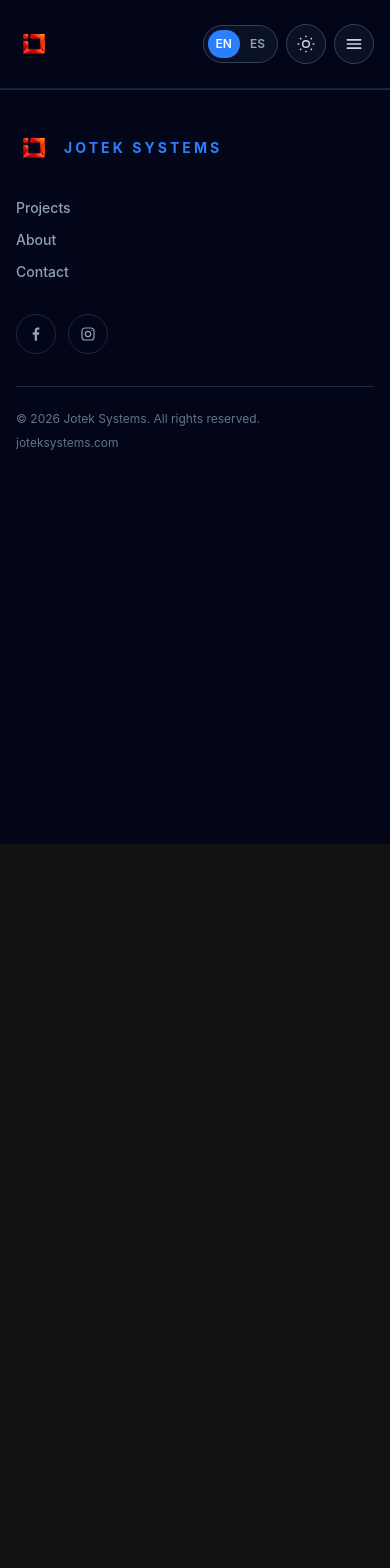
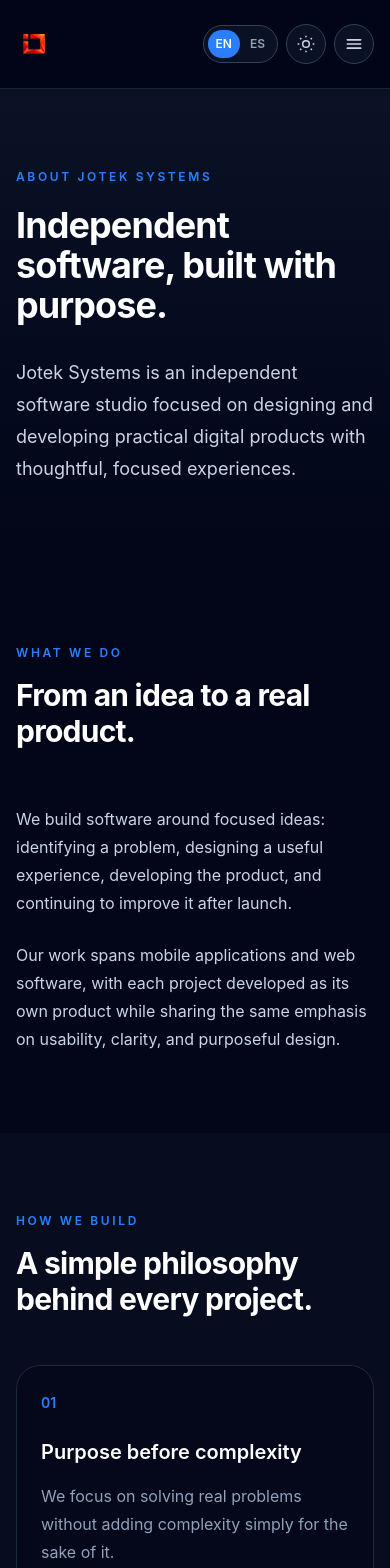
Before and after one commit to JTech-Dev/jotek-systems, a React (Vite) app: page /about in a window 390 px wide. Shown: the top 1568 px of the page. Before the commit the page ends 844 px from the top, so only its background shows below. Built offline with nearby package versions, Linux system fonts and the light colour scheme.

Commit message:
Add About page and GitHub Pages deployment

```diff
--- /dev/null
+++ b/public/404.html
@@ -0,0 +1,20 @@
+<!doctype html>
+<html>
+  <head>
+    <meta charset="utf-8" />
+    <title>Jotek Systems</title>
+
+    <script>
+      const path =
+        window.location.pathname +
+        window.location.search +
+        window.location.hash;
+
+      sessionStorage.setItem("jotek-redirect", path);
+
+      window.location.replace("/");
+    </script>
+  </head>
+
+  <body></body>
+</html>
--- a/src/App.tsx
+++ b/src/App.tsx
@@ -1,6 +1,7 @@
 import { Routes, Route } from "react-router-dom";
 
 import { HomePage } from "./pages/HomePage";
+import { AboutPage } from "./pages/AboutPage";
 import { ProjectPage } from "./pages/ProjectPage";
 import { useTheme } from "./context/ThemeContext";
 
@@ -25,6 +26,7 @@ function App() {
 
       <Routes>
         <Route path="/" element={<HomePage />} />
+        <Route path="/about" element={<AboutPage />} />
         <Route path="/projects/:projectId" element={<ProjectPage />} />
       </Routes>
 
--- a/src/components/layout/Header.tsx
+++ b/src/components/layout/Header.tsx
@@ -61,8 +61,8 @@ export function Header() {
             {t.nav.projects}
           </a>
 
-          <a
-            href="/#about"
+          <Link
+            to="/about"
             className={`text-sm font-medium transition-colors ${
               isDark
                 ? "text-slate-300 hover:text-white"
@@ -70,7 +70,7 @@ export function Header() {
             }`}
           >
             {t.nav.about}
-          </a>
+          </Link>
 
           <a
             href="/#contact"
@@ -155,8 +155,8 @@ export function Header() {
             {t.nav.projects}
           </a>
 
-          <a
-            href="/#about"
+          <Link
+            to="/about"
             onClick={closeMenu}
             className={`rounded-xl px-4 py-3 text-sm font-medium transition-colors ${
               isDark
@@ -165,7 +165,7 @@ export function Header() {
             }`}
           >
             {t.nav.about}
-          </a>
+          </Link>
 
           <a
             href="/#contact"
--- a/src/main.tsx
+++ b/src/main.tsx
@@ -7,6 +7,13 @@ import App from "./App.tsx";
 
 import { LanguageProvider } from "./context/LanguageContext";
 import { ThemeProvider } from "./context/ThemeContext";
+
+const redirectPath = sessionStorage.getItem("jotek-redirect");
+
+if (redirectPath) {
+  sessionStorage.removeItem("jotek-redirect");
+  window.history.replaceState(null, "", redirectPath);
+}
 
 createRoot(document.getElementById("root")!).render(
   <StrictMode>
--- a/src/pages/AboutPage.tsx
+++ b/src/pages/AboutPage.tsx
@@ -0,0 +1,212 @@
+import { Link } from "react-router-dom";
+
+import { useLanguage } from "../context/LanguageContext";
+import { useTheme } from "../context/ThemeContext";
+
+export function AboutPage() {
+  const { language } = useLanguage();
+  const { theme } = useTheme();
+
+  const isDark = theme === "dark";
+
+  const principles = [
+    {
+      title:
+        language === "en"
+          ? "Purpose before complexity"
+          : "Propósito antes que complejidad",
+      description:
+        language === "en"
+          ? "We focus on solving real problems without adding complexity simply for the sake of it."
+          : "Nos enfocamos en resolver problemas reales sin añadir complejidad simplemente por añadirla.",
+    },
+    {
+      title:
+        language === "en"
+          ? "Thoughtful experiences"
+          : "Experiencias bien pensadas",
+      description:
+        language === "en"
+          ? "Every product is shaped around clear interactions, useful features, and an experience that feels intentional."
+          : "Cada producto se desarrolla alrededor de interacciones claras, funciones útiles y una experiencia que se sienta intencional.",
+    },
+    {
+      title: language === "en" ? "Built to evolve" : "Creado para evolucionar",
+      description:
+        language === "en"
+          ? "Our products are built with room to improve, adapt, and grow as their users and ideas evolve."
+          : "Nuestros productos se crean con espacio para mejorar, adaptarse y crecer a medida que evolucionan sus usuarios y sus ideas.",
+    },
+  ];
+
+  return (
+    <main>
+      {/* Hero */}
+      <section
+        className={`px-4 py-20 sm:px-6 sm:py-24 lg:px-8 lg:py-32 ${
+          isDark
+            ? "bg-gradient-to-b from-slate-900/70 to-slate-950"
+            : "bg-gradient-to-b from-white to-slate-100/80"
+        }`}
+      >
+        <div className="mx-auto max-w-7xl 2xl:max-w-[1600px]">
+          <p className="text-xs font-semibold uppercase tracking-[0.22em] text-blue-500 sm:text-sm sm:tracking-[0.25em] dark:text-blue-400">
+            {language === "en" ? "About Jotek Systems" : "Sobre Jotek Systems"}
+          </p>
+
+          <h1 className="mt-5 max-w-5xl text-4xl font-bold tracking-tight sm:text-6xl lg:text-7xl 2xl:text-8xl">
+            {language === "en"
+              ? "Independent software, built with purpose."
+              : "Software independiente, creado con propósito."}
+          </h1>
+
+          <p
+            className={`mt-8 max-w-3xl text-lg leading-8 sm:text-xl sm:leading-9 ${
+              isDark ? "text-slate-300" : "text-slate-600"
+            }`}
+          >
+            {language === "en"
+              ? "Jotek Systems is an independent software studio focused on designing and developing practical digital products with thoughtful, focused experiences."
+              : "Jotek Systems es un estudio de software independiente enfocado en diseñar y desarrollar productos digitales prácticos con experiencias bien pensadas y enfocadas."}
+          </p>
+        </div>
+      </section>
+
+      {/* What we do */}
+      <section className="px-4 py-20 sm:px-6 sm:py-24 lg:px-8 lg:py-32">
+        <div className="mx-auto grid max-w-7xl gap-14 2xl:max-w-[1600px] lg:grid-cols-[0.8fr_1.2fr] lg:gap-20 2xl:gap-28">
+          <div>
+            <p className="text-xs font-semibold uppercase tracking-[0.22em] text-blue-500 sm:text-sm sm:tracking-[0.25em] dark:text-blue-400">
+              {language === "en" ? "What we do" : "Qué hacemos"}
+            </p>
+
+            <h2 className="mt-4 text-3xl font-bold tracking-tight sm:text-4xl lg:text-5xl">
+              {language === "en"
+                ? "From an idea to a real product."
+                : "De una idea a un producto real."}
+            </h2>
+          </div>
+
+          <div
+            className={`space-y-6 text-base leading-7 sm:text-lg sm:leading-8 ${
+              isDark ? "text-slate-300" : "text-slate-600"
+            }`}
+          >
+            <p>
+              {language === "en"
+                ? "We build software around focused ideas: identifying a problem, designing a useful experience, developing the product, and continuing to improve it after launch."
+                : "Creamos software alrededor de ideas enfocadas: identificamos un problema, diseñamos una experiencia útil, desarrollamos el producto y continuamos mejorándolo después de su lanzamiento."}
+            </p>
+
+            <p>
+              {language === "en"
+                ? "Our work spans mobile applications and web software, with each project developed as its own product while sharing the same emphasis on usability, clarity, and purposeful design."
+                : "Nuestro trabajo incluye aplicaciones móviles y software web, con cada proyecto desarrollado como su propio producto mientras comparte el mismo enfoque en usabilidad, claridad y diseño con propósito."}
+            </p>
+          </div>
+        </div>
+      </section>
+
+      {/* Principles */}
+      <section
+        className={`px-4 py-20 sm:px-6 sm:py-24 lg:px-8 lg:py-32 ${
+          isDark ? "bg-slate-900/40" : "bg-white"
+        }`}
+      >
+        <div className="mx-auto max-w-7xl 2xl:max-w-[1600px]">
+          <div className="max-w-3xl">
+            <p className="text-xs font-semibold uppercase tracking-[0.22em] text-blue-500 sm:text-sm sm:tracking-[0.25em] dark:text-blue-400">
+              {language === "en" ? "How we build" : "Cómo desarrollamos"}
+            </p>
+
+            <h2 className="mt-4 text-3xl font-bold tracking-tight sm:text-4xl lg:text-5xl">
+              {language === "en"
+                ? "A simple philosophy behind every project."
+                : "Una filosofía simple detrás de cada proyecto."}
+            </h2>
+          </div>
+
+          <div className="mt-12 grid gap-5 md:grid-cols-3 2xl:gap-8">
+            {principles.map((principle, index) => (
+              <article
+                key={principle.title}
+                className={`rounded-3xl border p-6 sm:p-8 2xl:p-10 ${
+                  isDark
+                    ? "border-slate-800 bg-slate-950/60"
+                    : "border-slate-200 bg-slate-50"
+                }`}
+              >
+                <span className="text-sm font-semibold text-blue-500 dark:text-blue-400">
+                  0{index + 1}
+                </span>
+
+                <h3 className="mt-6 text-xl font-semibold sm:text-2xl">
+                  {principle.title}
+                </h3>
+
+                <p
+                  className={`mt-4 leading-7 ${
+                    isDark ? "text-slate-400" : "text-slate-600"
+                  }`}
+                >
+                  {principle.description}
+                </p>
+              </article>
+            ))}
+          </div>
+        </div>
+      </section>
+
+      {/* Founder */}
+      <section className="px-4 py-20 sm:px-6 sm:py-24 lg:px-8 lg:py-32">
+        <div className="mx-auto grid max-w-7xl items-center gap-12 2xl:max-w-[1600px] lg:grid-cols-[0.85fr_1.15fr] lg:gap-20 2xl:gap-28">
+          <div
+            className={`aspect-[4/5] max-w-md overflow-hidden rounded-[2rem] border lg:max-w-none ${
+              isDark
+                ? "border-slate-800 bg-slate-900"
+                : "border-slate-200 bg-slate-100"
+            }`}
+          >
+            <img
+              src="/images/brand/founder.jpg"
+              alt="jTech"
+              className="h-full w-full object-cover"
+            />
+          </div>
+
+          <div>
+            <p className="text-xs font-semibold uppercase tracking-[0.22em] text-blue-500 sm:text-sm sm:tracking-[0.25em] dark:text-blue-400">
+              {language === "en"
+                ? "Founder & developer"
+                : "Fundador y desarrollador"}
+            </p>
+
+            <h2 className="mt-4 text-3xl font-bold tracking-tight sm:text-4xl lg:text-5xl">
+              jTech
+            </h2>
+
+            <p
+              className={`mt-6 max-w-3xl text-base leading-7 sm:text-lg sm:leading-8 ${
+                isDark ? "text-slate-300" : "text-slate-600"
+              }`}
+            >
+              {language === "en"
+                ? "Jotek Systems is independently developed by jTech, with a hands-on approach that spans product ideas, software development, interface design, testing, and the continuous improvement of each project."
+                : "Jotek Systems es desarrollado de forma independiente por jTech, con un enfoque práctico que abarca ideas de producto, desarrollo de software, diseño de interfaces, pruebas y la mejora continua de cada proyecto."}
+            </p>
+
+            <Link
+              to="/#projects"
+              className="mt-8 inline-flex items-center gap-2 rounded-full bg-blue-500 px-6 py-3 text-sm font-semibold text-white transition hover:bg-blue-400"
+            >
+              {language === "en"
+                ? "Explore our projects"
+                : "Explorar nuestros proyectos"}
+              <span aria-hidden="true">→</span>
+            </Link>
+          </div>
+        </div>
+      </section>
+    </main>
+  );
+}
```
